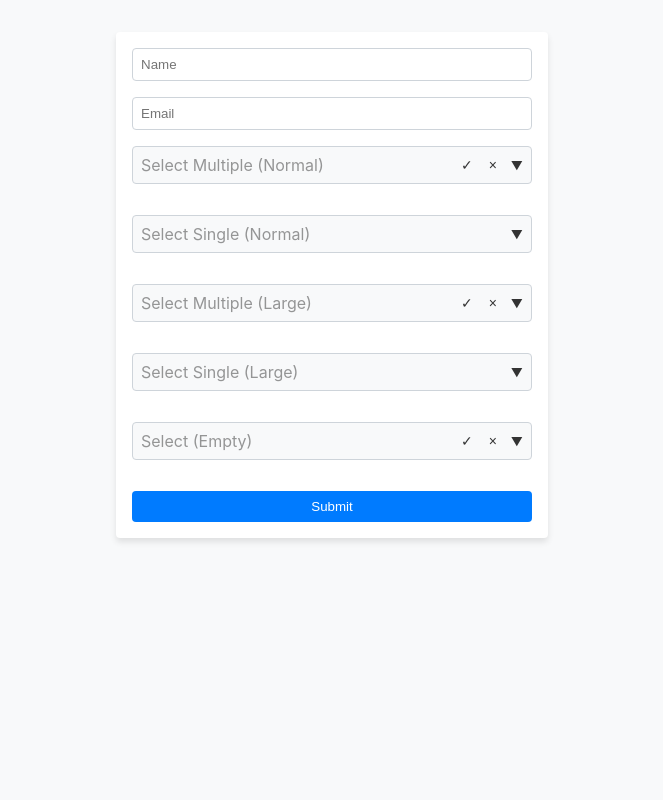
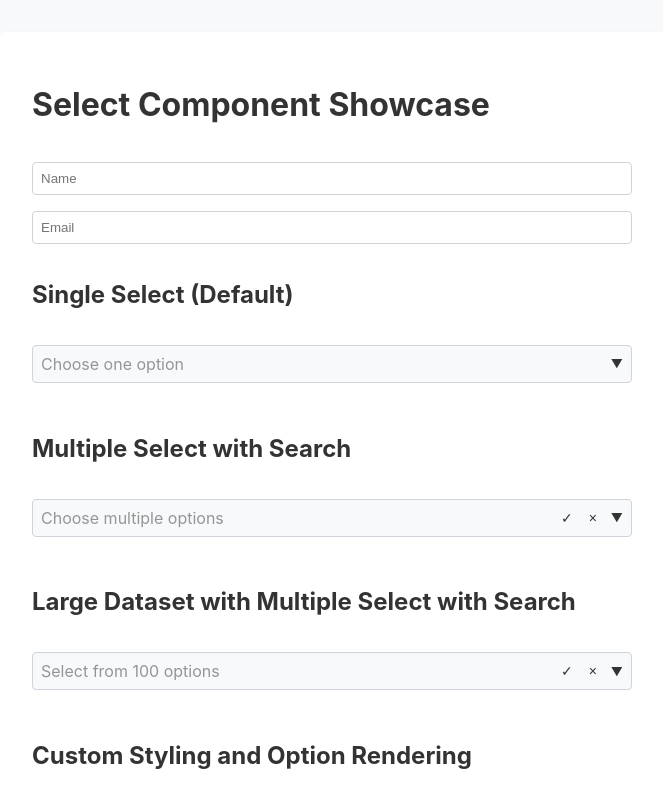
Before and after one commit to AlonKendler/select-ts-app, a React (Create React App) app: page / in a window 1280 px wide. Shown: the top 800 px of the page, without its empty margins (308-971 px from the left). Built offline with nearby package versions, Linux system fonts and the light colour scheme.

Commit message:
added more customability with props of renderOption, renderValue and customStyles

```diff
--- a/src/App.scss
+++ b/src/App.scss
@@ -4,9 +4,9 @@
   display: flex;
   flex-direction: column;
   gap: 1rem;
-  max-width: 400px;
+  max-width: 600px;
   margin: 2rem auto;
-  padding: 1rem;
+  padding: 2rem;
   background-color: white;
   border-radius: $border-radius;
   box-shadow: 0 4px 6px rgba(0, 0, 0, 0.1);
--- a/src/App.tsx
+++ b/src/App.tsx
@@ -1,16 +1,6 @@
 import React, { useState } from "react";
 import "./App.scss";
 import Select from "./components/Select/Select";
-
-/* generateOptions creates mocks like:
-const options = [
-  { label: "Option 1", value: 1 },
-  { label: "Option 2", value: 2 },
-  { label: "Option 3", value: 3 },
-  { label: "Option 4", value: 4 },
-  { label: "Option 5", value: 5 },
-];
-*/
 
 const generateOptions = (count: number) => {
   return Array.from({ length: count }, (_, i) => ({
@@ -20,108 +10,111 @@ const generateOptions = (count: number) => {
 };
 
 const App: React.FC = () => {
-  const [name, setName] = useState("");
-  const [email, setEmail] = useState("");
-  const [selectedMultiOptions, setSelectedMultiOptions] = useState<number[]>(
-    []
-  );
-  const [selectedSingleOption, setSelectedSingleOption] = useState<
-    number | null
-  >(null);
-  const [selectedLargeSingleOption, setSelectedLargeSingleOption] = useState<
-    number | null
-  >(null);
-  const [selectedLargeOptions, setSelectedLargeOptions] = useState<number[]>(
-    []
-  );
-  const [selectedEmptyOptions, setSelectedEmptyOptions] = useState<number[]>(
-    []
-  );
+  const [formData, setFormData] = useState({
+    name: "",
+    email: "",
+    singleSelect: null as number | null,
+    multiSelect: [] as number[],
+    largeSelect: [] as number[],
+    customStyleSelect: [] as number[],
+    disabledSelect: null as number | null,
+  });
 
   const normalOptions = generateOptions(5);
-  const largeOptions = generateOptions(100);
-  const emptyOptions: { label: string; value: number }[] = [];
+  const largeOptions = generateOptions(30);
+
+  const handleChange = (field: string, value: any) => {
+    setFormData((prev) => ({ ...prev, [field]: value }));
+  };
 
   const handleSubmit = (e: React.FormEvent<HTMLFormElement>) => {
     e.preventDefault();
-    console.log({
-      name,
-      email,
-      selectedMultiOptions,
-      selectedSingleOption,
-      selectedLargeOptions,
-      selectedLargeSingleOption,
-      selectedEmptyOptions,
-    });
+    console.log("Form Data:", formData);
+  };
+
+  // Custom option rendering
+  const renderCustomOption = (option: { label: string; value: number }) => (
+    <div style={{ display: "contents", alignItems: "center" }}>
+      <span style={{ marginRight: "10px" }}>🔥</span>
+      {option.label}
+    </div>
+  );
+
+  // Custom styles
+  const customStyles = {
+    container: { border: "2px solid purple", borderRadius: "8px" },
+    option: { color: "purple", fontWeight: "bold" as "bold" },
   };
 
   return (
     <form className="app-form" onSubmit={handleSubmit}>
+      <h1>Select Component Showcase</h1>
+
       <input
         type="text"
         placeholder="Name"
-        value={name}
-        onChange={(e) => setName(e.target.value)}
+        value={formData.name}
+        onChange={(e) => handleChange("name", e.target.value)}
       />
+
       <input
         type="email"
         placeholder="Email"
-        value={email}
-        onChange={(e) => setEmail(e.target.value)}
+        value={formData.email}
+        onChange={(e) => handleChange("email", e.target.value)}
       />
+
+      <h2>Single Select (Default)</h2>
+      <Select
+        options={normalOptions}
+        value={formData.singleSelect}
+        onChange={(value) => handleChange("singleSelect", value)}
+        placeholder="Choose one option"
+      />
+
+      <h2>Multiple Select with Search</h2>
       <Select
         options={normalOptions}
         multiple={true}
-        placeholder="Select Multiple (Normal)"
-        value={selectedMultiOptions}
-        onChange={(value) => setSelectedMultiOptions(value as number[])}
         isSearchable={true}
-        disabled={false}
-        classname="normal-multi-select"
+        value={formData.multiSelect}
+        onChange={(value) => handleChange("multiSelect", value as number[])}
+        placeholder="Choose multiple options"
       />
-      <Select
-        options={normalOptions}
-        multiple={false}
-        placeholder="Select Single (Normal)"
-        value={selectedSingleOption}
-        onChange={(value) => setSelectedSingleOption(value as number | null)}
-        isSearchable={true}
-        disabled={false}
-        classname="normal-single-select"
-      />
+
+      <h2>Large Dataset with Multiple Select with Search</h2>
       <Select
         options={largeOptions}
         multiple={true}
-        placeholder="Select Multiple (Large)"
-        value={selectedLargeOptions}
-        onChange={(value) => setSelectedLargeOptions(value as number[])}
         isSearchable={true}
-        disabled={false}
-        classname="large-multi-select"
+        value={formData.largeSelect}
+        onChange={(value) => handleChange("largeSelect", value as number[])}
+        placeholder="Select from 100 options"
       />
+
+      <h2>Custom Styling and Option Rendering</h2>
       <Select
-        options={largeOptions}
-        multiple={false}
-        placeholder="Select Single (Large)"
-        value={selectedLargeSingleOption}
+        options={normalOptions}
+        multiple={true}
+        value={formData.customStyleSelect}
         onChange={(value) =>
-          setSelectedLargeSingleOption(value as number | null)
+          handleChange("customStyleSelect", value as number[])
         }
-        isSearchable={false}
-        disabled={false}
-        classname="large-single-select"
+        placeholder="Custom styled select"
+        renderOption={renderCustomOption}
+        customStyles={customStyles}
       />
+
+      <h2>Disabled Select</h2>
       <Select
-        options={emptyOptions}
-        multiple={true}
-        placeholder="Select (Empty)"
-        value={selectedEmptyOptions}
-        onChange={(value) => setSelectedEmptyOptions(value as number[])}
-        isSearchable={true}
+        options={normalOptions}
+        value={formData.disabledSelect}
+        onChange={(value) => handleChange("disabledSelect", value)}
+        placeholder="This select is disabled"
         disabled={true}
-        classname="empty-multi-select"
       />
-      <button type="submit">Submit</button>
+
+      <button type="submit">Submit Form</button>
     </form>
   );
 };
--- a/src/components/Select/Select.tsx
+++ b/src/components/Select/Select.tsx
@@ -4,6 +4,12 @@ import "./Select.scss";
 interface Option {
   label: string;
   value: number;
+}
+
+interface CustomStyles {
+  container?: React.CSSProperties;
+  option?: React.CSSProperties;
+  selectedValue?: React.CSSProperties;
 }
 
 type SelectProps = {
@@ -15,6 +21,9 @@ type SelectProps = {
   placeholder?: string;
   onChange: (value: number[] | number | null) => void;
   value: number[] | number | null;
+  renderOption?: (option: Option) => React.ReactNode;
+  renderValue?: (value: Option | Option[]) => React.ReactNode;
+  customStyles?: CustomStyles;
 };
 
 const Select: React.FC<SelectProps> = ({
@@ -26,6 +35,9 @@ const Select: React.FC<SelectProps> = ({
   placeholder = "Select...",
   onChange,
   value,
+  renderOption,
+  renderValue,
+  customStyles = {},
 }) => {
   const [isOpen, setIsOpen] = useState(false);
   const [searchTerm, setSearchTerm] = useState("");
@@ -57,6 +69,10 @@ const Select: React.FC<SelectProps> = ({
     [multiple, value]
   );
 
+  const selectedOptions = useMemo(() => {
+    return options.filter((option) => selectedValue.includes(option.value));
+  }, [options, selectedValue]);
+
   const filteredOptions = useMemo(
     () =>
       options.filter((option) =>
@@ -66,7 +82,6 @@ const Select: React.FC<SelectProps> = ({
   );
 
   useEffect(() => {
-    // Reset focusIndex if it is out of bounds after filtering
     if (focusIndex >= filteredOptions.length) {
       setFocusIndex(filteredOptions.length - 1);
     }
@@ -170,6 +185,7 @@ const Select: React.FC<SelectProps> = ({
   return (
     <div
       className={`select-container ${classname}`}
+      style={customStyles.container}
       ref={selectRef}
       onKeyDown={handleKeyDown}
       tabIndex={0}
@@ -186,27 +202,27 @@ const Select: React.FC<SelectProps> = ({
         onClick={toggleOpen}
         aria-controls="select-listbox"
       >
-        <div className="selected-options">
-          {selectedValue.length > 0 ? (
+        <div className="selected-options" style={customStyles.selectedValue}>
+          {selectedOptions.length > 0 ? (
+            renderValue ? (
+              renderValue(multiple ? selectedOptions : selectedOptions[0])
+            ) : (
               <>
                 {multiple && (
                   <span className="selected-count">
-                  {selectedValue.length} selected
+                    {selectedOptions.length} selected
                   </span>
                 )}
                 <div className="selected-badges">
-                {selectedValue.map((optionValue) => (
-                  <span key={optionValue} className="badge">
-                    {
-                      options.find((option) => option.value === optionValue)
-                        ?.label
-                    }
+                  {selectedOptions.map((option) => (
+                    <span key={option.value} className="badge">
+                      {option.label}
                       <button
                         className="remove-option"
                         onClick={(e) => {
                           e.preventDefault();
                           e.stopPropagation();
-                        removeOption(optionValue);
+                          removeOption(option.value);
                         }}
                       >
                         ×
@@ -215,6 +231,7 @@ const Select: React.FC<SelectProps> = ({
                   ))}
                 </div>
               </>
+            )
           ) : (
             <span className="placeholder">{placeholder}</span>
           )}
@@ -263,6 +280,7 @@ const Select: React.FC<SelectProps> = ({
                 tabIndex={-1}
                 role="option"
                 aria-selected={selectedValue.includes(option.value)}
+                style={customStyles.option}
               >
                 <input
                   type={multiple ? "checkbox" : "radio"}
@@ -270,7 +288,7 @@ const Select: React.FC<SelectProps> = ({
                   onChange={() => handleSelect(option.value)}
                   disabled={disabled}
                 />
-                {option.label}
+                {renderOption ? renderOption(option) : option.label}
               </label>
             ))}
           </div>
```
Lines whose indentation alone changed are shown as unchanged.
